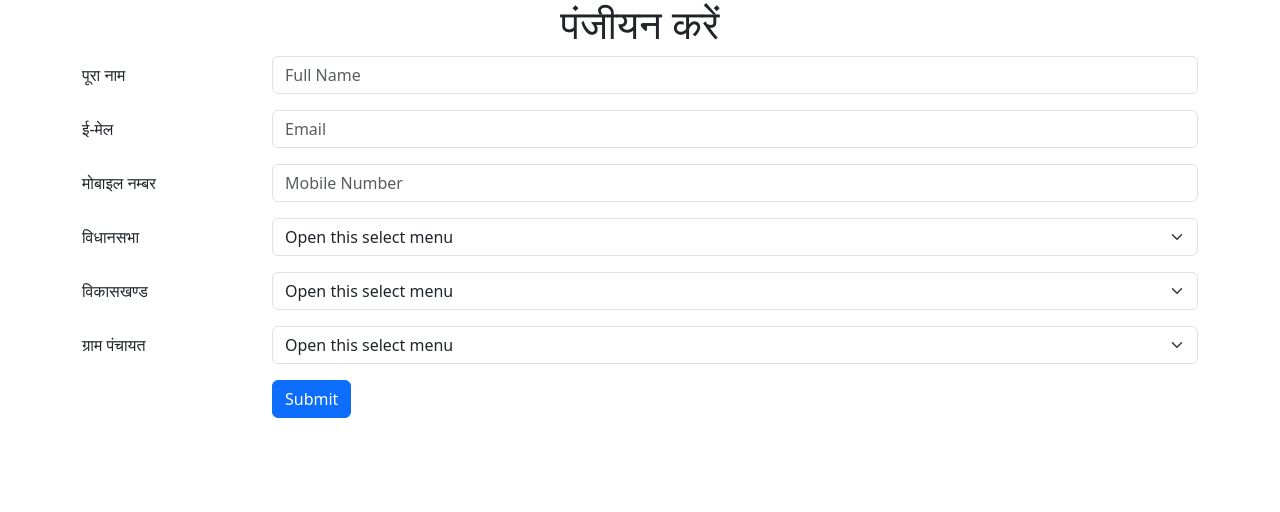
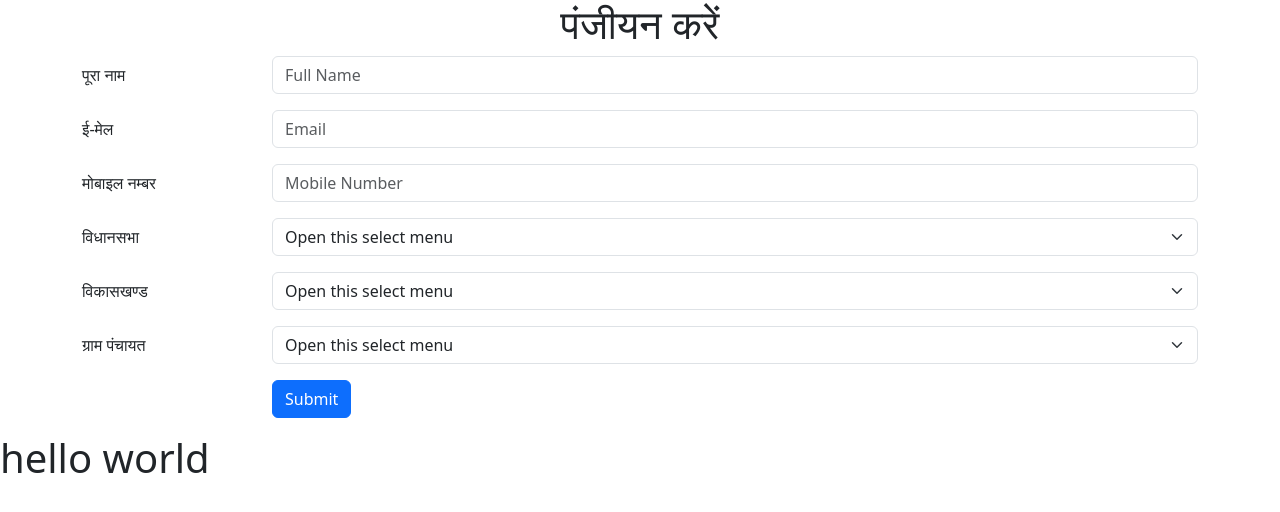
Before and after one commit to dpateireya/Voter-Survey, a React (Vite) app: page / in a window 1280 px wide. Shown: the top 512 px of the page. Built offline with nearby package versions, Linux system fonts and the light colour scheme.

Commit message:
create dashboard page

```diff
--- a/src/App.jsx
+++ b/src/App.jsx
@@ -1,9 +1,11 @@
+import DashboardPage from "./components/DashboardPage";
 import RegistrationPage from "./components/RegistrationPage";
 
 function App() {
   return (
     <>
       <RegistrationPage />
+      <DashboardPage/>
     </>
   );
 }
--- /dev/null
+++ b/src/components/DashboardPage.jsx
@@ -0,0 +1,9 @@
+
+
+function DashboardPage() {
+    return <>
+    <h1>hello world</h1>
+    </>
+}
+
+export default DashboardPage;
```
